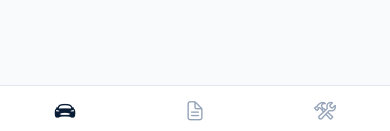
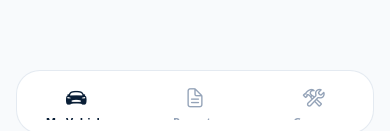
Before and after one commit to Anandpatel54/AUTOCONX, a React Native app: screen /MainTabs in a window 390 px wide. Shown: the part 710-841 px from the top of the page. Built offline with nearby package versions, Linux system fonts and the light colour scheme.

Commit message:
style(navigation): implement floating translucent glassmorphic bottom bar

```diff
--- a/src/navigation/MainTabNavigator.tsx
+++ b/src/navigation/MainTabNavigator.tsx
@@ -60,20 +60,33 @@ export const MainTabNavigator: React.FC = () => {
           fontSize: 11,
           fontWeight: '700',
           letterSpacing: 0.2,
-          marginBottom: 4,
+          marginTop: 2,
         },
         tabBarStyle: {
-          backgroundColor: '#FFFFFF',
-          borderTopColor: colors.border,
-          borderTopWidth: 1,
-          height: Platform.select({
-            ios: 62,
-            android: 68,
+          position: 'absolute',
+          bottom: Platform.select({
+            ios: 22,
+            android: 14,
           }),
-          paddingTop: 6,
-          paddingBottom: Platform.select({
-            ios: 8,
-            android: 12,
+          left: 16,
+          right: 16,
+          backgroundColor: 'rgba(255, 255, 255, 0.88)',
+          borderRadius: 24,
+          height: 64,
+          borderWidth: 1,
+          borderColor: 'rgba(226, 232, 240, 0.9)',
+          paddingTop: 8,
+          paddingBottom: 8,
+          ...Platform.select({
+            ios: {
+              shadowColor: '#0F172A',
+              shadowOffset: { width: 0, height: 8 },
+              shadowOpacity: 0.12,
+              shadowRadius: 16,
+            },
+            android: {
+              elevation: 8,
+            },
           }),
         },
       }}
```
